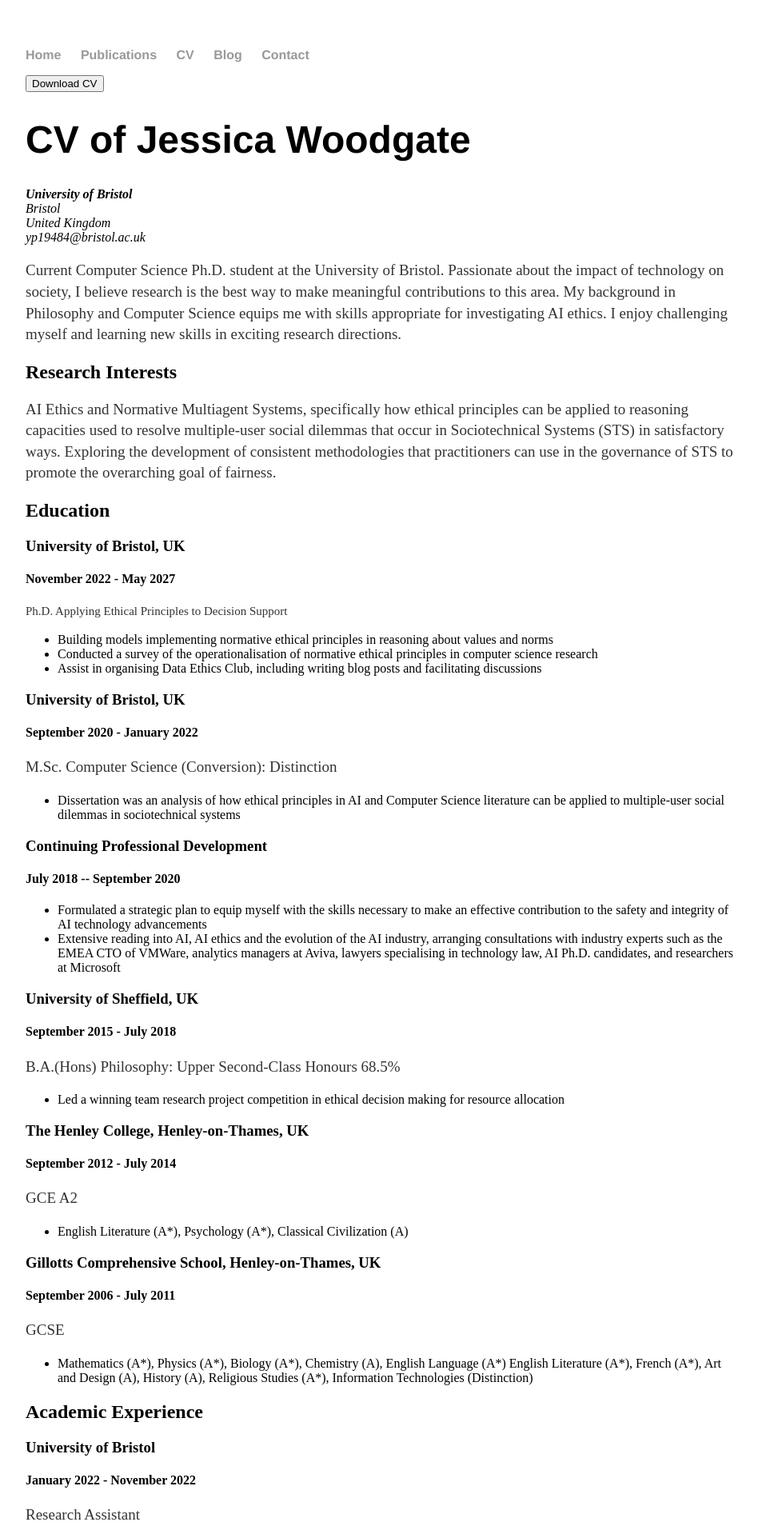
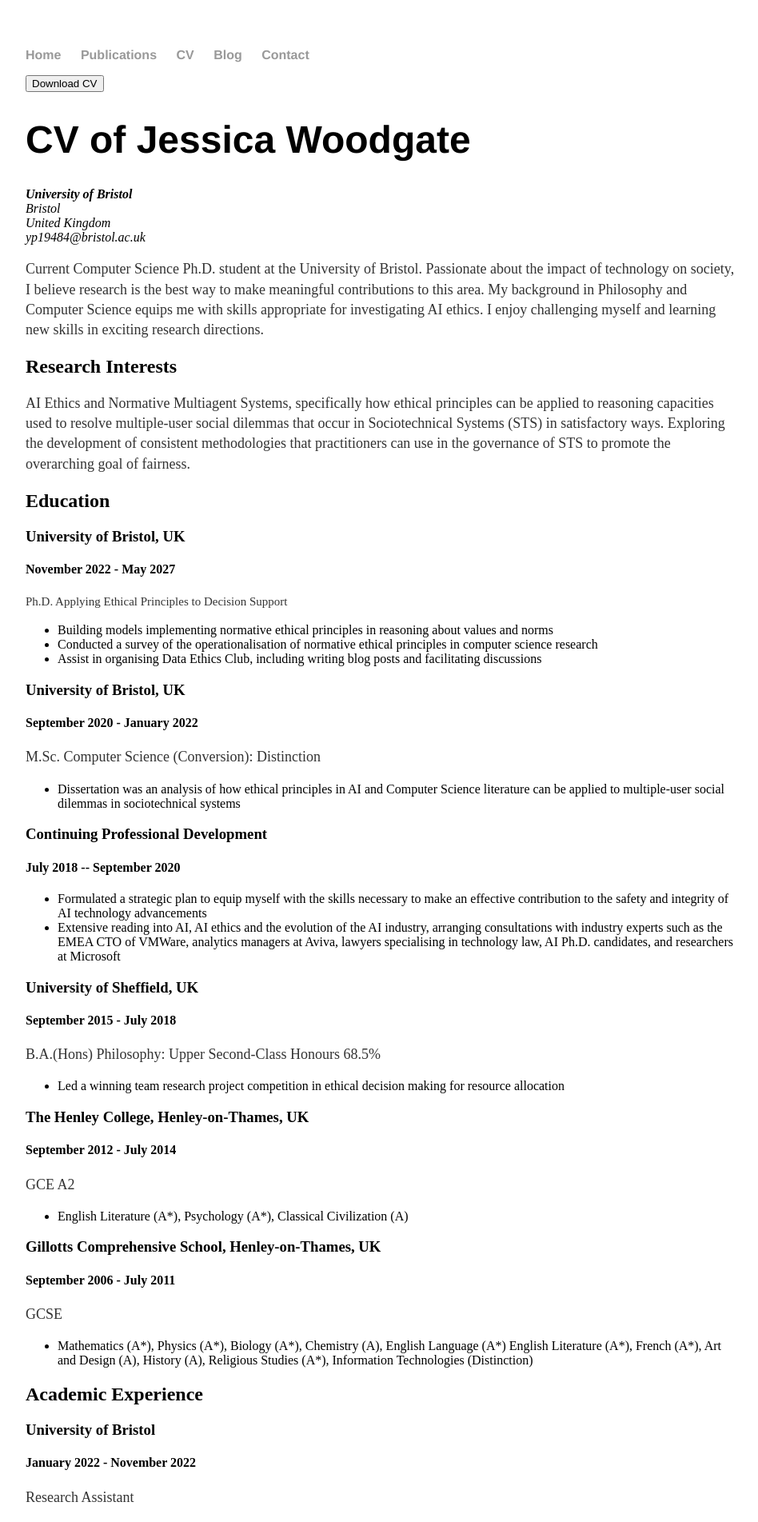
Before and after one commit to jessica-woodgate/jessica-woodgate.github.io, a Jekyll site: the page built from docs/cv/index.html, in a window 1280 px wide. Shown: the top 1903 px of the page at 80% size, without its empty margins (160-1108 px from the left). Built offline with Jekyll 4.4.1, drawn with Linux system fonts in a browser that asks for light colours; a script that is not in the unit is left out.

Commit message:
updated cv

```diff
--- a/docs/css/main.css
+++ b/docs/css/main.css
@@ -24,7 +24,7 @@ h1 {
     font-family:'Helvetica', 'Arial', 'Sans-Serif';
 }
 p {
-    font-size: 19px;
+    font-size: 18px;
     line-height: 1.4em;
     color: #333;
 }
```
